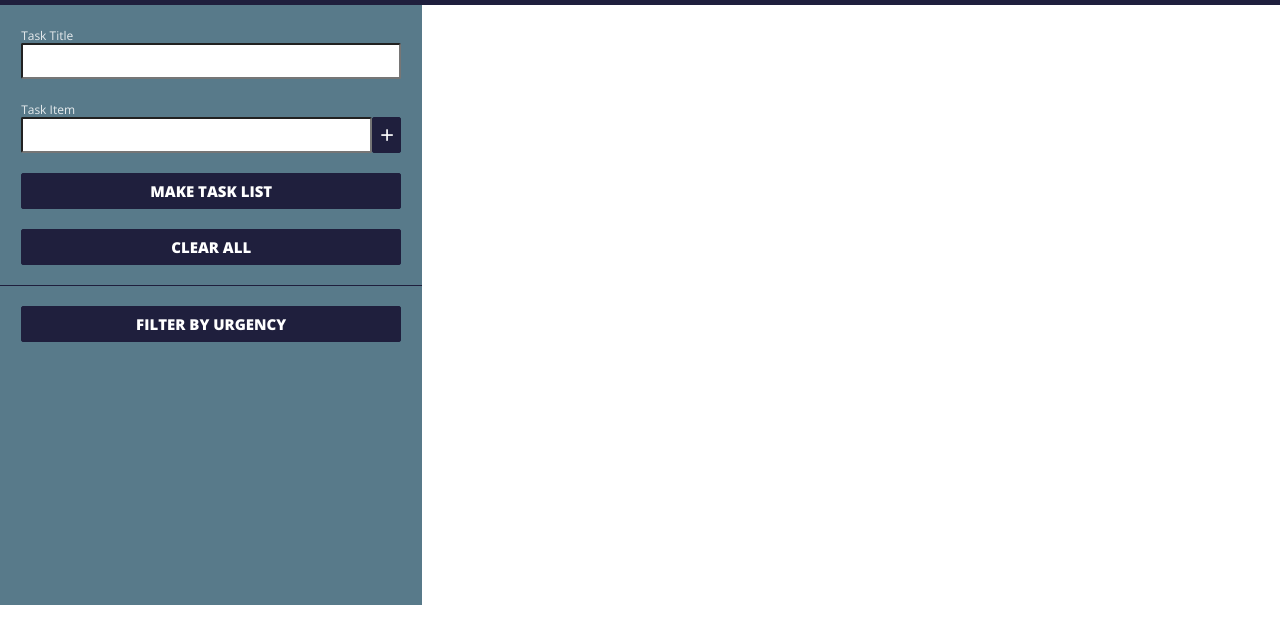
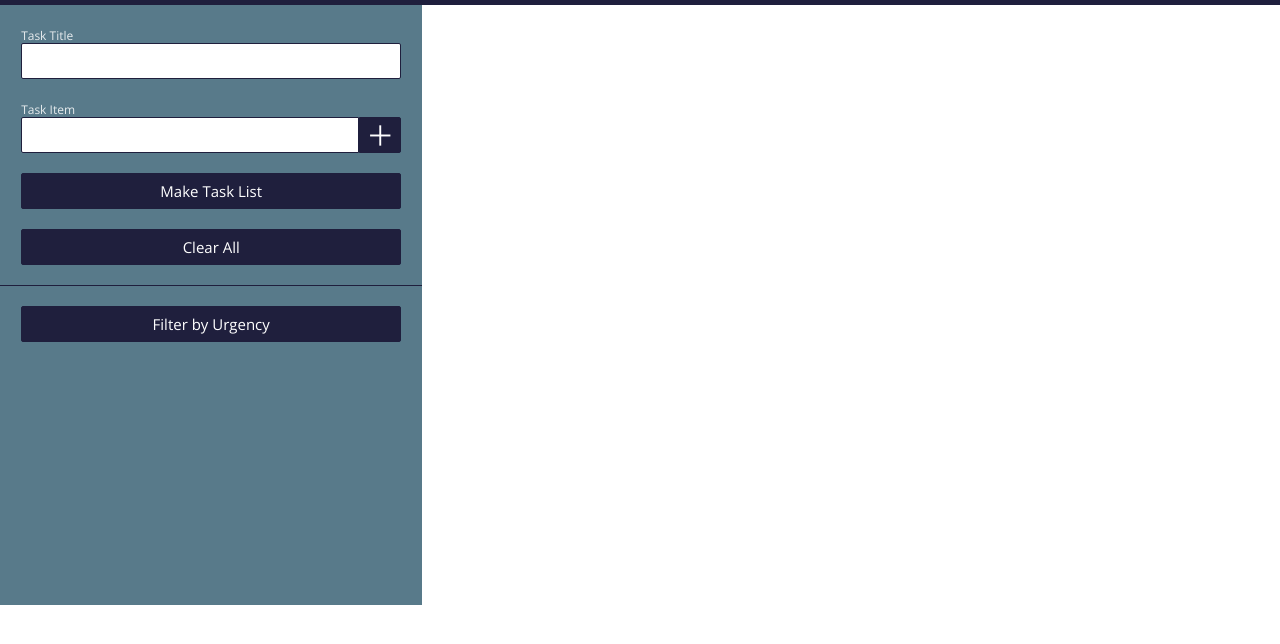
Before and after one commit to polsieira/check-yo-self-final, a website: page index.html in a window 1280 px wide. Shown: the part 50-694 px from the top of the page. Drawn offline with nearby package versions, Linux system fonts and the light colour scheme.

Commit message:
Format button rounded edges and input borders

```diff
--- a/styles.css
+++ b/styles.css
@@ -109,10 +109,9 @@
     color: white;
     font-family: 'Open Sans', sans-serif;
     font-size: 15px;
-    font-weight: 700;
+    font-weight: 400;
     height: 36px;
     margin-top: 20px;
-    text-transform: uppercase;
 }
 
 
@@ -142,13 +141,10 @@
 }
 
 .fieldset__input {
+    border: 1px solid #1F1F3D;
     border-radius: 2px;
     height: 36px;
     width: 100%;
-}
-
-.fieldset__input--add-task {
-    width: 87%;
 }
 
 .input-button-wrapper {
@@ -156,7 +152,16 @@
     display: flex;
 }
 
+.fieldset__input--task-item {
+    border-top-right-radius: 0;
+    border-bottom-right-radius: 0;
+}
+
 .button--add-task {
+    border-top-left-radius: 0;
+    border-bottom-left-radius: 0;
+    font-size: 28px;
+    font-weight: 100;
     margin: 0px;
 }
 
```
